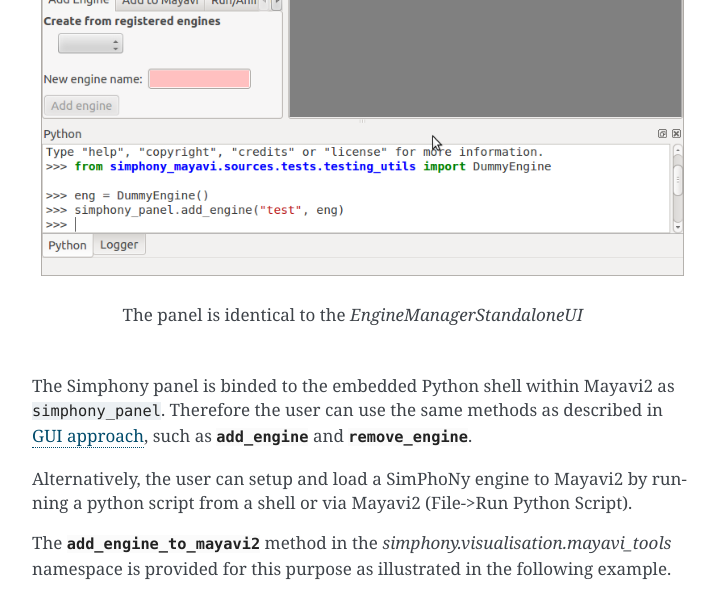
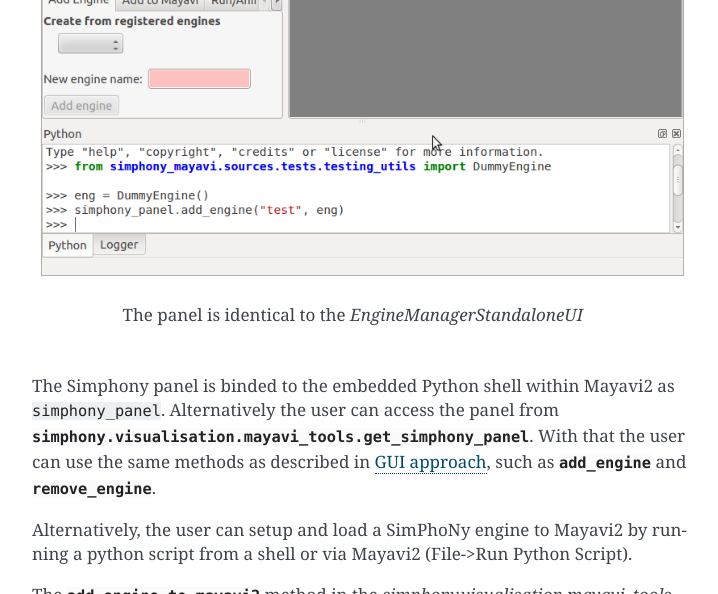
Before and after one commit to simphony/simphony-mayavi, a Sphinx documentation site: the page built from doc/source/engine.rst, in a window 1280 px wide and 900 px high, scrolled down 4768 px, cut to the strip 0-594 px from the top of the window. Shown: the whole strip, without its empty margins (388-1106 px from the left). Built offline with Sphinx 7.4.7, drawn with Linux system fonts in a browser that asks for light colours; the version number could not be read and is left out.

Commit message:
added get_simphony_panel to the documentation

```diff
--- a/doc/source/engine.rst
+++ b/doc/source/engine.rst
@@ -100,7 +100,9 @@
 
 
 The Simphony panel is binded to the embedded Python shell within Mayavi2 as
-``simphony_panel``.  Therefore the user can use the same methods as
+``simphony_panel``.  Alternatively the user can access the panel from
+:func:`simphony.visualisation.mayavi_tools.get_simphony_panel <simphony_mayavi.plugin.get_simphony_panel>`.
+With that the user can use the same methods as
 described in :ref:`enginemanagerstandaloneui`, such as
 :func:`add_engine <simphony_mayavi.plugins.engine_manager_standalone_ui.EngineManagerStandaloneUI.add_engine>`
 and :func:`remove_engine <simphony_mayavi.plugins.engine_manager_standalone_ui.EngineManagerStandaloneUI.remove_engine>`.
```
